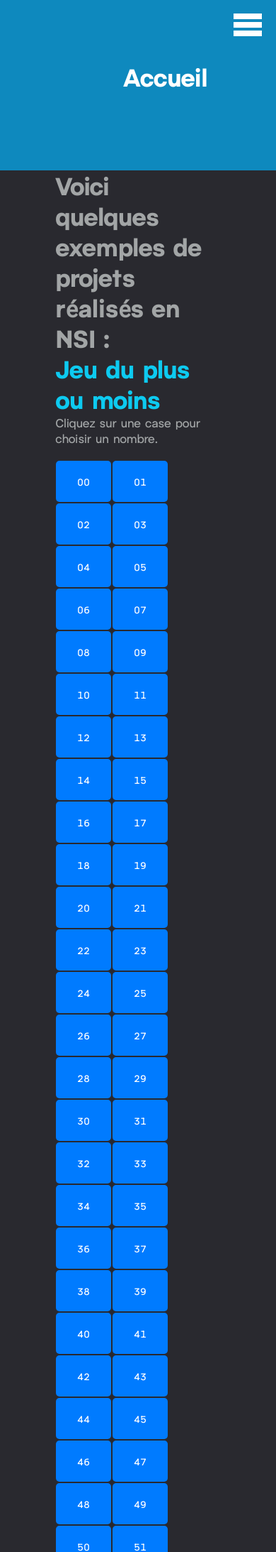
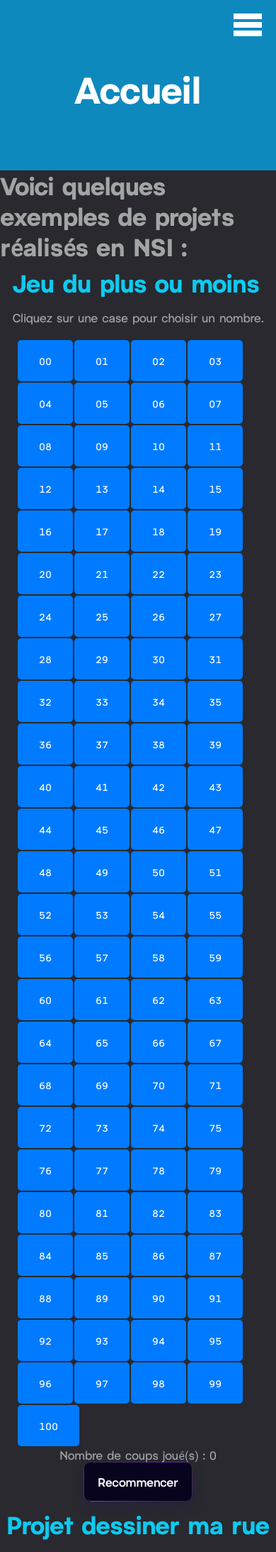
Before and after one commit to agnlt64/NSIte, a Flask app: page / in a window 390 px wide; the page is wider, and only the part inside the window is pictured. Shown: the top 2186 px of that part at 71% size. Run offline with Flask 2, Linux system fonts and the light colour scheme; some libraries are stand-ins or nearby versions; grey boxes are pictures that could not be loaded.

Commit message:
Everything is responsive

```diff
--- a/app/static/css/base.css
+++ b/app/static/css/base.css
@@ -52,7 +52,7 @@ input {
 }
 
 .btn {
-    border-radius: 5px;
+    border-radius: var(--rounded);
     border: none;
     padding: 15px;
     background-color: var(--main-color);
@@ -128,19 +128,19 @@ input {
     justify-content: center;
     background-color: var(--main-color);
     color: white;
-    height: 3em;
+    height: 5em;
     text-align: center;
     position: relative;
     bottom: 0;
     left: 0;
     right: 0;
-    margin-top: 1em;
+    margin-top: 2em;
 }
 
 .footer-sticky {
     background-color: var(--main-color);
     color: white;
-    height: 3em;
+    height: 5em;
     text-align: center;
     position: absolute;
     bottom: 0;
@@ -149,27 +149,14 @@ input {
     display: flex;
     align-items: center;
     justify-content: center;
+    margin-top: 2em;
 }
 
-@media (max-width: 1000px) {
+@media (max-width: 450px) {
     .title {
         font-size: 1.5em;
     }
-}
 
-@media (max-width: 750px) {
-    .title {
-        font-size: 1em;
-    }
-}
-
-@media (max-width: 576px) {
-    .title {
-        margin-left: 20%;
-    }
-}
-
-@media (max-width: 450px) {
     .hamburger-menu {
         display: block;
         margin-left: auto;
@@ -177,6 +164,13 @@ input {
     }
 
     .nav ul {
-        display: none;
+        flex-direction: column;
+        align-items: center;
+        margin-left: 3rem;
+        gap: 1rem;
+        background-color: var(--accent-color);
+        border-radius: var(--rounded);
+        margin-top: 0.5rem;
+        width: 40rem;
     }
 }
--- a/app/static/css/game.css
+++ b/app/static/css/game.css
@@ -40,10 +40,14 @@
     background-color: #0a58ca;
 }
 
-.btn-container {
-    display: flex;
-    align-items: center;
-    justify-content: center;
+.demo {
+    padding: 0 0 0 2.5rem;
+}
+
+@media (max-width: 576px) {
+    .demo {
+        padding: 0 0 0 1.5rem;
+    }
 }
 
 .replay_button {
@@ -65,9 +69,6 @@
 .replay_button:active {
     transform: scale(0.93);
 }
-
-
-
 
 /* glow button */
 .glow-button {
--- a/app/static/css/index.css
+++ b/app/static/css/index.css
@@ -12,21 +12,29 @@
     display: flex;
     flex-direction: column;
     align-items: center;
-    margin: 0 20% 0 20%;
+    margin: 0 10% 0 10%;
 }
 
 .project-title {
-    margin: 2rem 0 1rem;
+    margin: 0.5rem 0 1rem;
+    color: #0dcaf0;
 }
 
-@media (min-width: 768px) {
+@media (max-width: 1100px) {
     .main {
         margin: 0 5% 0 5%;
     }
 }
 
-@media (min-width: 576px) {
+@media (max-width: 768px) {
     .main {
         margin: 0;
     }
 }
+
+@media (max-width: 450px) {
+    .video {
+        width: 350px;
+        height: 250px;
+    }
+}
--- a/app/static/js/responsive.js
+++ b/app/static/js/responsive.js
@@ -1,6 +1,14 @@
 const hamburgerMenu = document.getElementById("hamburger-menu")
 const menu = document.getElementById("menu")
+menu.style.display = "none"
+const title = document.getElementById("title")
+const footers = document.getElementsByTagName("footer")
 
 hamburgerMenu.addEventListener("click", () => {
-    menu.style.display == "none" ? menu.style.display = "block" : menu.style.display = "none"
+    menu.style.display == "none" ? menu.style.display = "flex" : menu.style.display = "none"
+    menu.style.display == "flex" ? title.style.display = "none" : title.style.display = "flex"
 })
+
+for(f of footers) {
+    f.className = "footer"
+}
--- a/app/templates/base.html
+++ b/app/templates/base.html
@@ -17,7 +17,7 @@
             <div class="filled"></div>
         </div>
         <nav class="nav">
-            <ul>
+            <ul id="menu">
                 <li>
                     <a href="/">Accueil</a>
                 </li>
@@ -39,7 +39,7 @@
                   </svg>
             </a>
         </nav>
-        <div class="title">
+        <div class="title" id="title">
             <h1>{% block nav_title %}{% endblock %}</h1>
         </div>
     </header>
--- a/app/templates/index.html
+++ b/app/templates/index.html
@@ -17,11 +17,10 @@ Accueil
 <h1>Voici quelques exemples de projets réalisés en NSI : </h1>
 
 <div class="title-wrapper">
-    <h1 style="color:#0dcaf0;">Jeu du plus ou moins</h1>
+    <h1 class="project-title">Jeu du plus ou moins</h1>
     <p>Cliquez sur une case pour choisir un nombre.</p>
 </div>
-<div id="demo"></div>
-<div class="btn-container"></div>
+<div id="demo" class="demo"></div>
 <p>Nombre de coups joué(s) : <span id="numero"></span></p>
 <div class="btn-container">
     <button class="glow-button" id="id_recommencer">
@@ -30,7 +29,7 @@ Accueil
 </div>
 
 <h1 class="project-title">Projet dessiner ma rue</h1>
-<iframe width="800" height="500" src="https://www.youtube.com/embed/DSoz_zmp2qs" title="YouTube video player" frameborder="0" allow="accelerometer; autoplay; clipboard-write; encrypted-media; gyroscope; picture-in-picture; web-share" allowfullscreen></iframe>
+<iframe width="800" height="500" class="video" src="https://www.youtube.com/embed/DSoz_zmp2qs" title="YouTube video player" frameborder="0" allow="accelerometer; autoplay; clipboard-write; encrypted-media; gyroscope; picture-in-picture; web-share" allowfullscreen></iframe>
 {% endblock %}
 
 {% block footer %}
--- a/app/templates/presentation.html
+++ b/app/templates/presentation.html
@@ -10,7 +10,7 @@ Présentation de la spécialité NSI
 {% endblock %}
 
 {% block nav_title %}
-Présentation de la spécialité NSI
+Présentation
 {% endblock %}
 
 {% block content %}
@@ -188,4 +188,5 @@ Présentation de la spécialité NSI
 {% block scripts %}
 <script src="{{ url_for('static', filename='js/scroll.js') }}"></script>
 <script src="{{ url_for('static', filename='js/underline.js') }}"></script>
+<script src="{{ url_for('static', filename='js/responsive.js') }}"></script>
 {% endblock %}
```
Also changed, not shown: app/static/css/contact.css (+13 -0 lines), app/static/css/moyenne.css (+7 -1 lines), app/templates/contact.html (+6 -2 lines), app/templates/moyenne.html (+6 -5 lines).
